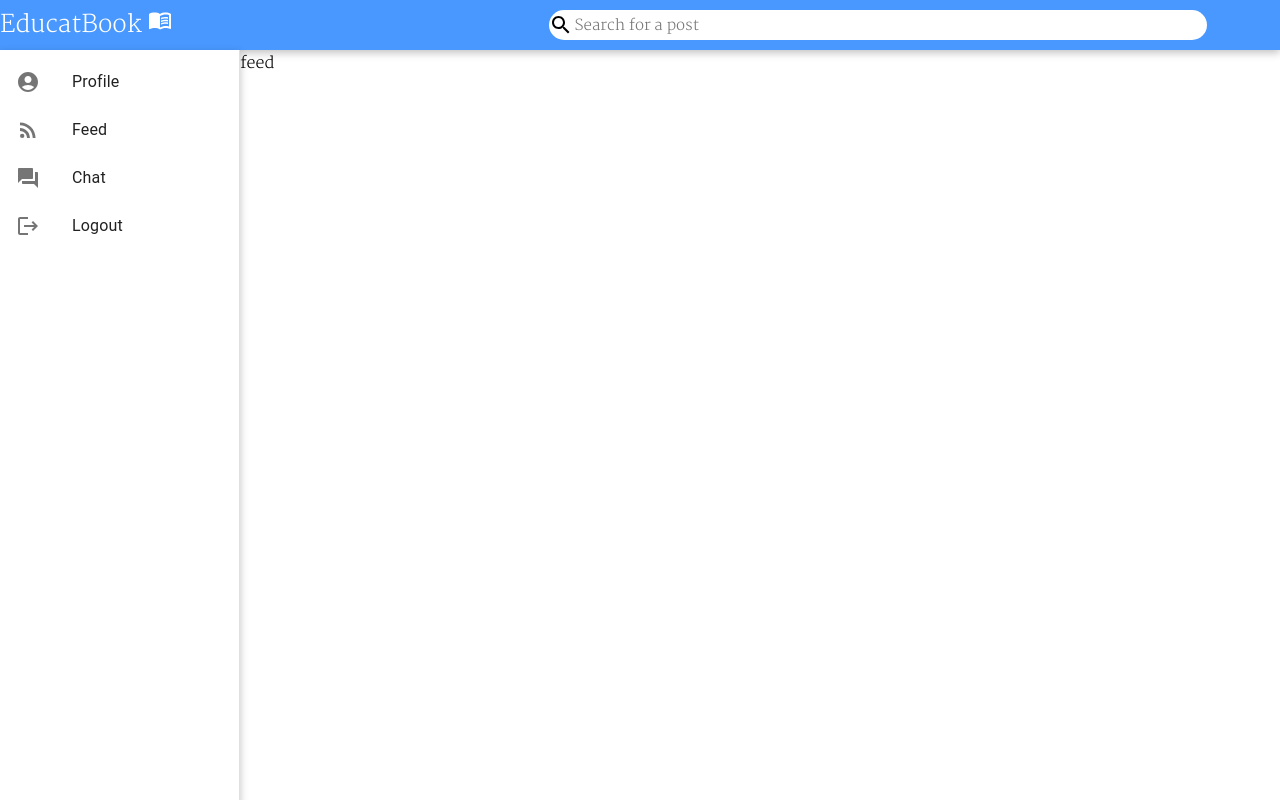
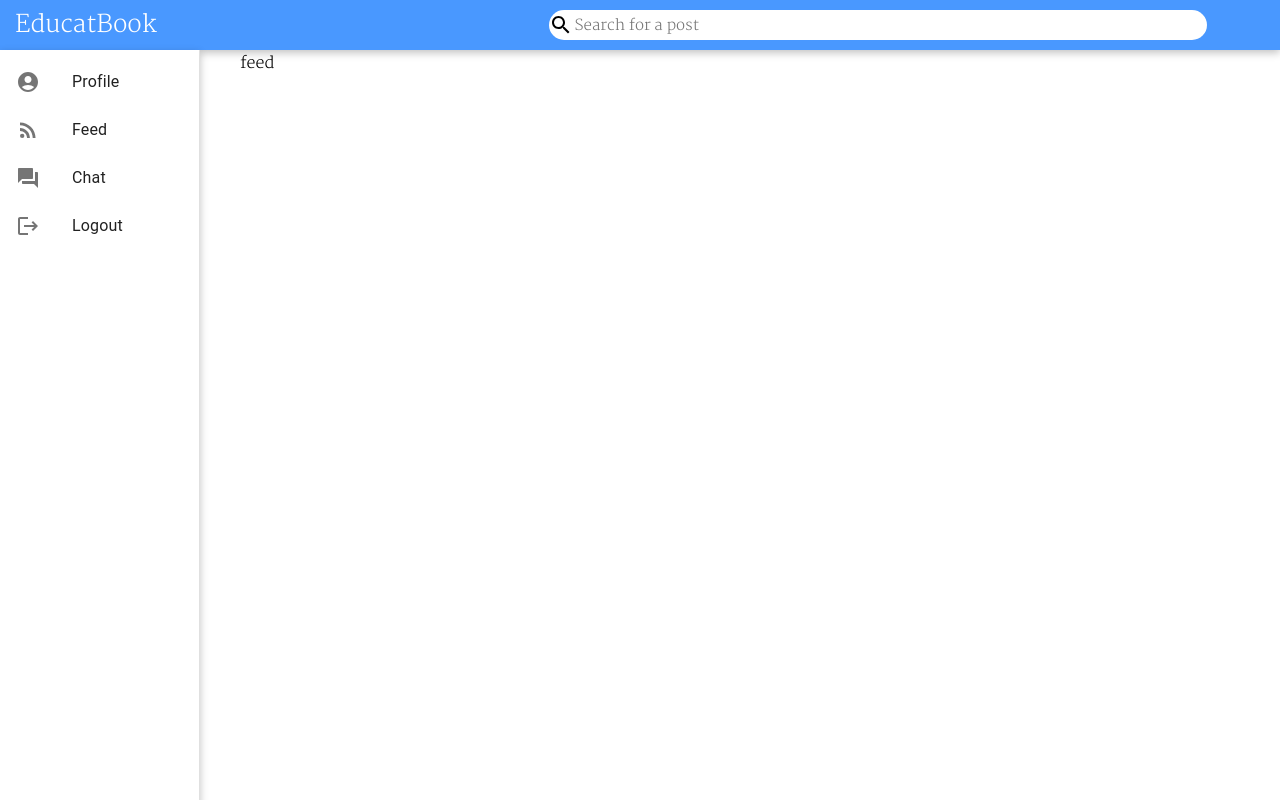
Before and after one commit to AmitFikler/educatebook, a React (Create React App) app in the folder frontend/: page / in a window 1280 px wide. Built offline with nearby package versions, Linux system fonts and the light colour scheme.

Commit message:
🩹 Minor fixes

```diff
--- a/frontend/src/component/HomePage.tsx
+++ b/frontend/src/component/HomePage.tsx
@@ -10,7 +10,6 @@ function HomePage() {
         <SideBarComp />
         <Feed />
       </div>
-      <h2>Home Page</h2>
     </div>
   );
 }
--- a/frontend/src/component/SideBar.tsx
+++ b/frontend/src/component/SideBar.tsx
@@ -50,7 +50,10 @@ function SideBar() {
 
           flexShrink: 0,
           [`& .MuiDrawer-paper`]: {
-            width: 240,
+            width: 200,
+            ['@media (max-width:780px)']: {
+              width: 50,
+            },
             top: '50px',
             boxSizing: 'border-box',
             boxShadow: 'rgba(0, 0, 0, 0.24) 0px 3px 8px',
--- a/frontend/src/component/TopBar.tsx
+++ b/frontend/src/component/TopBar.tsx
@@ -5,9 +5,7 @@ function TopBar() {
   return (
     <div className="topbarContainer">
       <div className="topbarLeft">
-        <span className="logo">
-          EducatBook <MenuBookIcon />
-        </span>
+        <span className="logo">EducatBook</span>
       </div>
       <div className="topbarRight">
         <div className="searchbar">
--- a/frontend/src/styles/homepage.css
+++ b/frontend/src/styles/homepage.css
@@ -36,6 +36,7 @@
   font-size: 24px;
   color: white;
   cursor: pointer;
+  padding: 15px;
 }
 
 .searchbar {
@@ -60,7 +61,11 @@
 .homeContainer {
   display: flex;
 }
-
+/* FEED */
 .feed {
   flex: 5;
 }
+
+.feedWrapper {
+  padding: 20px;
+}
```
